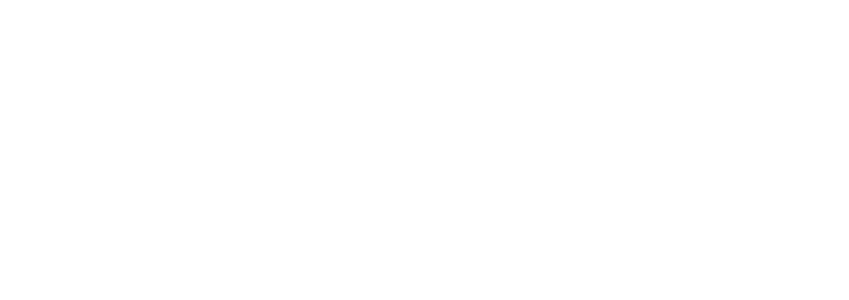
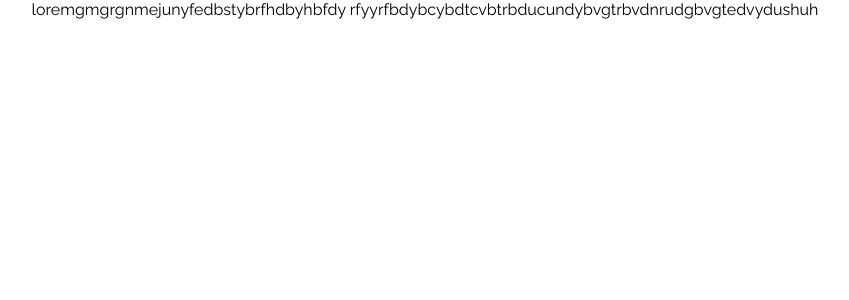
Before and after one commit to bsingh-1997/travel-website, a React (Create React App) app: page / in a window 1280 px wide. Shown: the top 300 px of the page, without its empty margins (215-1064 px from the left). Built offline with nearby package versions, Linux system fonts and the light colour scheme.

Commit message:
remporarycheck

```diff
--- a/src/App.js
+++ b/src/App.js
@@ -6,18 +6,21 @@
 import About from './routes/About';
 import Service from './routes/Service';
 import { HashRouter } from 'react-router-dom';
+import Homeo from './components/Homeo'
+import Aboutop from './components/Aboutop'
 function App() {
   return (
     <div className='App'>
-      <HashRouter basename='travel-website'>
+      <BrowserRouter>
         {/* <Navbar/> */}
           <Routes>
-             <Route exact path="/travel-website/" element={<Home/>} ></Route>
-             <Route path="/about" element={<About/>} ></Route>
-             <Route path="/contact" element={<Contact/>} ></Route>
-             <Route path="/service" element={<Service/>}></Route>
+             <Route exact path="/" element={<Homeo/>} ></Route>
+             {/* <Route path="/about" element={<About/>} ></Route> */}
+             <Route path="/about" element={<Aboutop/>} ></Route>
+             {/* <Route path="/contact" element={<Contact/>} ></Route> */}
+             {/* <Route path="/service" element={<Service/>}></Route> */}
           </Routes>
-      </HashRouter>
+      </BrowserRouter>
     </div>
 
   );
--- /dev/null
+++ b/src/components/Aboutop.js
@@ -0,0 +1,8 @@
+function Aboutop(){
+    return(
+        <div>
+            byugryfeghuirewfhyhfuwergyefgwy6yhd8iewhyyuewgfyrtywdeguewhyfdrihyru7ewgyhy7uwergfcygrewdycfgewyrfgu7ewhdfugewydfyhieikdfojerufgwhyewgduioewfghyufgeruhnauinrgmy name is gfydgzufwehsiewfdf7yugwerfijhuirehy8iryhuh
+        </div>
+    )
+}
+export default Aboutop;
--- /dev/null
+++ b/src/components/Homeo.js
@@ -0,0 +1,10 @@
+function Homeo(){
+    return (
+        <div>
+            loremgmgrgnmejunyfedbstybrfhdbyhbfdy
+            rfyyrfbdybcybdtcvbtrbducundybvgtrbvdnrudgbvgtedvydushuh
+        </div>
+    )
+
+}
+export default Homeo
```
